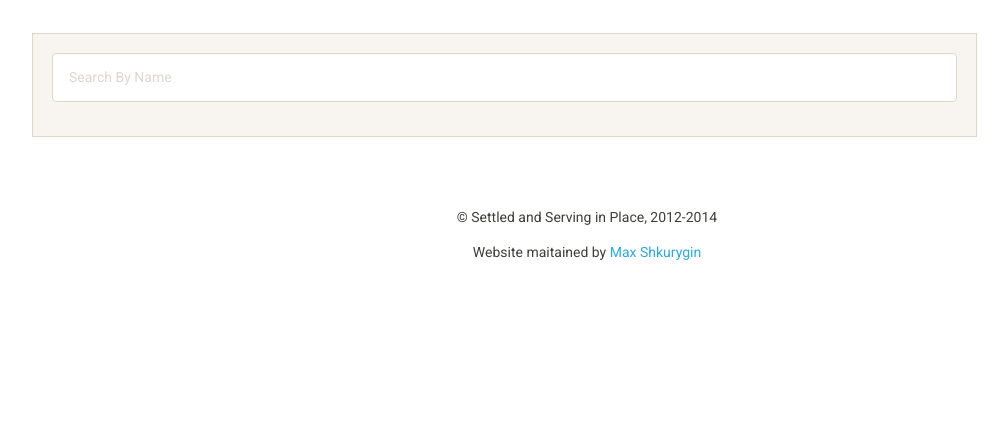
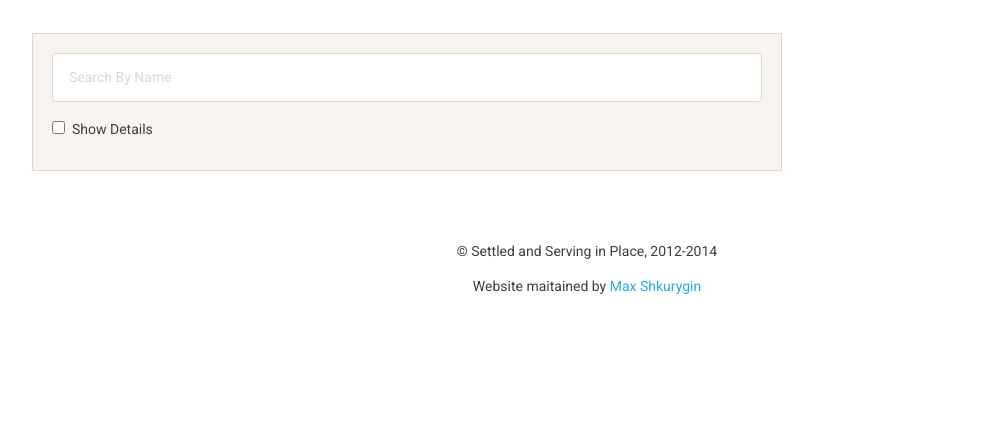
Before and after one commit to mooja/ssip209, a Django app: template source/templates/members/member_list.html in a window 1280 px wide. Shown: the part 222-653 px from the top of the page, without its empty margins (53-1061 px from the left). Run offline with Django 3.2, Linux system fonts and the light colour scheme; the template is opened without the code that fills it, so the values that code supplies are empty; some libraries are stand-ins or nearby versions.

Commit message:
displaying full member data by default.

```diff
--- a/source/static/css/project.css
+++ b/source/static/css/project.css
@@ -28,6 +28,8 @@ footer {
 /*********************************************************************
  *                             homepage begin                        *
  *********************************************************************/
+
+
 
 /**********
  *  news  *
@@ -92,8 +94,6 @@ footer {
  *********************************************************************/
 
 
-
-
 /*********************************************************************
  *                         member data begin                         *
  *********************************************************************/
@@ -105,9 +105,14 @@ footer {
     padding: 0.3rem;
 }
 
+.detail-data {
+    margin-left: 140px;
+    margin-right: 80px;
+}
+
 .member-data p {
+    line-height: 1.6em;
     margin: 0;
-    line-height: 1.6em;
 }
 
 .member-data img {
--- a/source/static/js/project.js
+++ b/source/static/js/project.js
@@ -19,9 +19,14 @@ $(document).ready(function () {
     }
 
     // show details on hover
-    $(".member-data").hover(function () {
-        $(this).toggleClass("well");
-        $(this).find(".detail-data").toggleClass("hidden");
+    // $(".member-data").hover(function () {
+    //     $(this).toggleClass("well");
+    //     $(this).find(".detail-data").toggleClass("hidden");
+    //     $container.isotope('layout');
+    // });
+
+    $("#show-details").change(function () {
+        $(".detail-data").toggleClass("hidden");
         $container.isotope('layout');
     });
 
--- a/source/templates/members/member_list.html
+++ b/source/templates/members/member_list.html
@@ -10,27 +10,37 @@
 
 {% block content %}
 
-<!-- <a href=" url 'members:member-detail' slug=member.slug " class="list-group-item">{{ member.email }}</a> -->
 <div class="container">
     <div class="row">
-        <div class="col-md-10 data-filters">
+        <div class="col-md-8 data-filters">
             <div class="well">
-                <form>
-                <div class="form-group">
-                    <input id="search-name" class="form-control" placeholder="Search By Name" type="text"/>
-                </div>
+                <form role="form">
+                    <div class="form-group">
+                        <input id="search-name" class="form-control" placeholder="Search By Name" type="text"/>
+                    </div>
+                    <div class="checkbox">
+                        <label>
+                        <input id="show-details" role="checkbox" type="checkbox"> Show Details
+                        </label>
+                    </div>
                 </form>
             </div>
         </div>
     </div>
     <div class="row" id="members">
         {% for member in member_list %}
-        <div class="col-lg-7 col-md-7 col-sm-12 col-xs-12 member-data">
-            <div class="basic-data">
+        <div class="col-md-8 member-data well">
+            <div class="basic-data clearfix">
                 <img class="pull-left" src="http://placehold.it/128x128/">
-                <h3 class="media-heading name">
+                <h3 class="media-heading name" id="{{ member.id }}">
                     {{ member.last_name }}, {{ member.first_name }}
                 </h3>
+
+                {% if member.address or member.town %}
+                <p class="address">{{ member.address }}
+                    {% if member.town %}, {{ member.town }} NY {% endif %}
+                </p>
+                {% endif %}
 
                 {% if member.homephone %}
                 <p class="homephone">(Home) {{ member.homephone }}</p>
@@ -44,12 +54,7 @@
                 <p class="email"><a href="mailto:{{ member.email }}">{{ member.email }}</a></p>
                 {% endif %}
             </div>
-            <div class="detail-data hidden">
-                {% if member.address or member.town %}
-                <p class="address">{{ member.address }}
-                    {% if member.town %}, {{ member.town }} NY {% endif %}
-                </p>
-                {% endif %}
+            <div class="detail-data clearfix">
 
                 {% if member.hobbies %}
                 <p class="hobbies"><strong>My Hobbies</strong>: {{ member.hobbies }}</p>
```
